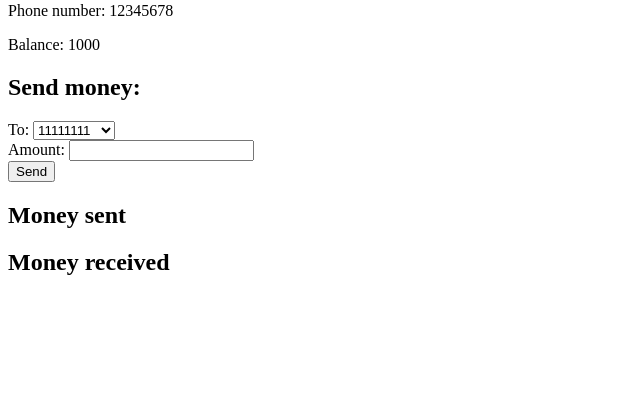
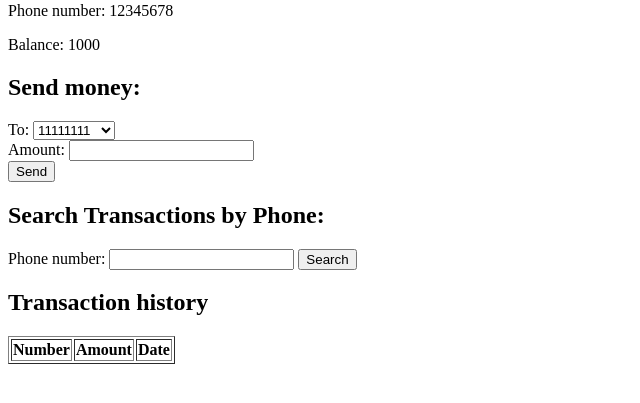
Before and after one commit to fialco/csb-project-1, a Django app: page / in a window 1280 px wide. Shown: the part 133-536 px from the top of the page, without its empty margins (0-640 px from the left). Run offline with Django 5.2, Linux system fonts and the light colour scheme; a user stored in the database is signed in; data comes from the database, SQL or seed files in the repository; data that the repository does not hold is empty.

Commit message:
Update transaction history, add transaction search

```diff
--- a/phoneypay/templates/pages/index.html
+++ b/phoneypay/templates/pages/index.html
@@ -18,10 +18,7 @@
 
     <h2>Send money:</h2>
     <form action="send/" method="POST">
-      {% comment %}
-      Flaw 2 fix: add csrf_token
-      {% csrf_token %}
-      {% endcomment %}
+      {% comment %} Flaw 2 fix: add csrf_token {% csrf_token %} {% endcomment %}
       To:
       <select name="receiver">
         {% for number in numbers %}
@@ -37,20 +34,32 @@
       <button type="submit">Send</button>
     </form>
 
-    <h2>Money sent</h2>
+    <h2>Search Transactions by Phone:</h2>
+    <form action="search/" method="GET">
+      Phone number:
+      <input type="text" name="phone" />
+      <button type="submit">Search</button>
+    </form>
 
-    <ul>
-      {% for transaction in sent %}
-      <li>Sent {{transaction.amount}}€ in {{transaction.timestamp}}</li>
+    <h2>Transaction history</h2>
+    <table border="1">
+      <tr>
+        <th>Number</th>
+        <th>Amount</th>
+        <th>Date</th>
+      </tr>
+      {% for transaction in transactions %}
+      <tr>
+        {% if transaction.to_account.phone == account.phone %}
+        <td>{{transaction.from_account.phone}}</td>
+        <td style="color: green">+{{transaction.amount}}€</td>
+        {% else %}
+        <td>{{transaction.to_account.phone}}</td>
+        <td>-{{transaction.amount}}€</td>
+        {% endif %}
+        <td>{{transaction.timestamp}}</td>
+      </tr>
       {% endfor %}
-    </ul>
-
-    <h2>Money received</h2>
-
-    <ul>
-      {% for transaction in received %}
-      <li>Received {{transaction.amount}}€ in {{transaction.timestamp}}</li>
-      {% endfor %}
-    </ul>
+    </table>
   </body>
 </html>
--- a/phoneypay/urls.py
+++ b/phoneypay/urls.py
@@ -5,4 +5,5 @@ from . import views
 urlpatterns = [
     path("", views.index, name="index"),
     path("send/", views.sendView, name="send"),
+    path("search/", views.search_view, name="search"),
 ]
--- a/phoneypay/views.py
+++ b/phoneypay/views.py
@@ -43,14 +43,35 @@ def sendView(request):
 
 
 @login_required
+def search_view(request):
+    account = Account.objects.get(owner__username=request.user)
+    phone = request.GET.get("phone", "")
+
+    results = Transaction.objects.select_related("from_account", "to_account").filter(
+        Q(from_account_id=account.id, to_account__phone=phone)
+        | Q(to_account_id=account.id, from_account__phone=phone)
+    )
+
+    return render(
+        request, "pages/search.html", {"account": account, "results": results}
+    )
+
+
+@login_required
 def index(request):
     account = Account.objects.get(owner__username=request.user)
     numbers = Account.objects.filter(~Q(phone=account.phone))
-    sent = Transaction.objects.filter(from_account=account.id)
-    received = Transaction.objects.filter(to_account=account.id)
+
+    transactions = Transaction.objects.select_related(
+        "from_account", "to_account"
+    ).filter(Q(from_account_id=account.id) | Q(to_account=account.id))
 
     return render(
         request,
         "pages/index.html",
-        {"account": account, "numbers": numbers, "sent": sent, "received": received},
+        {
+            "account": account,
+            "numbers": numbers,
+            "transactions": transactions,
+        },
     )
```
Also changed, not shown: phoneypay/templates/pages/search.html (added, +34 -0 lines).
